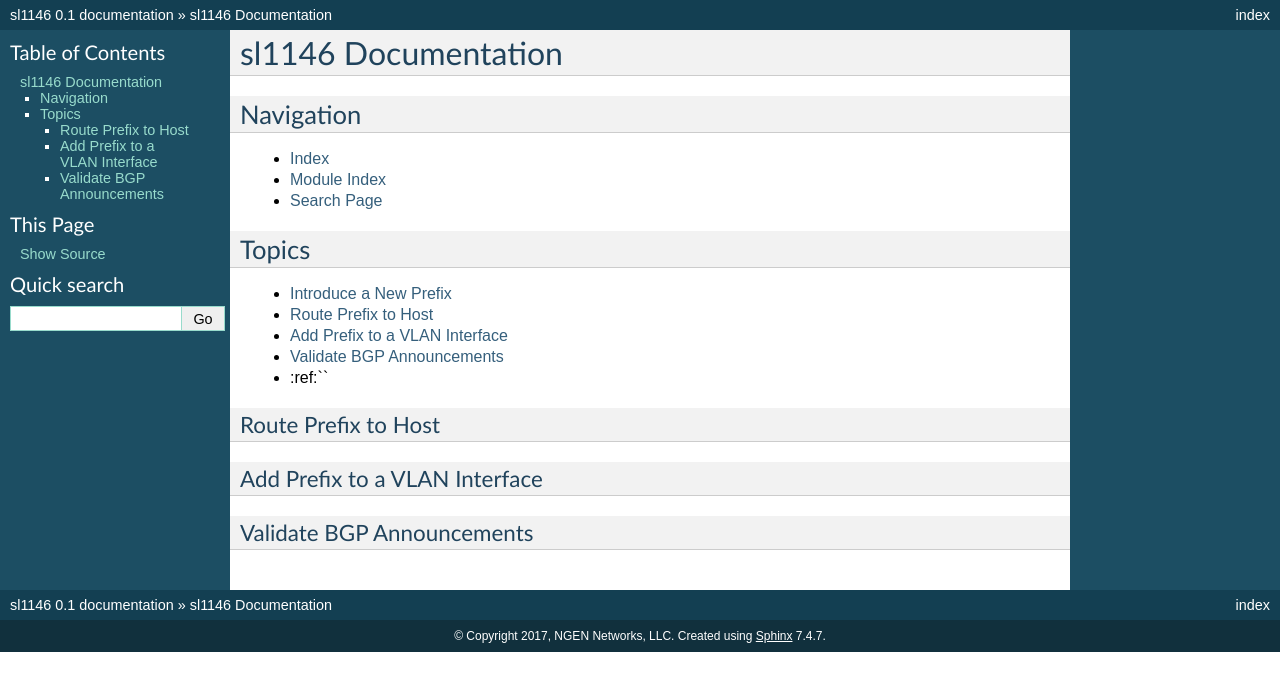
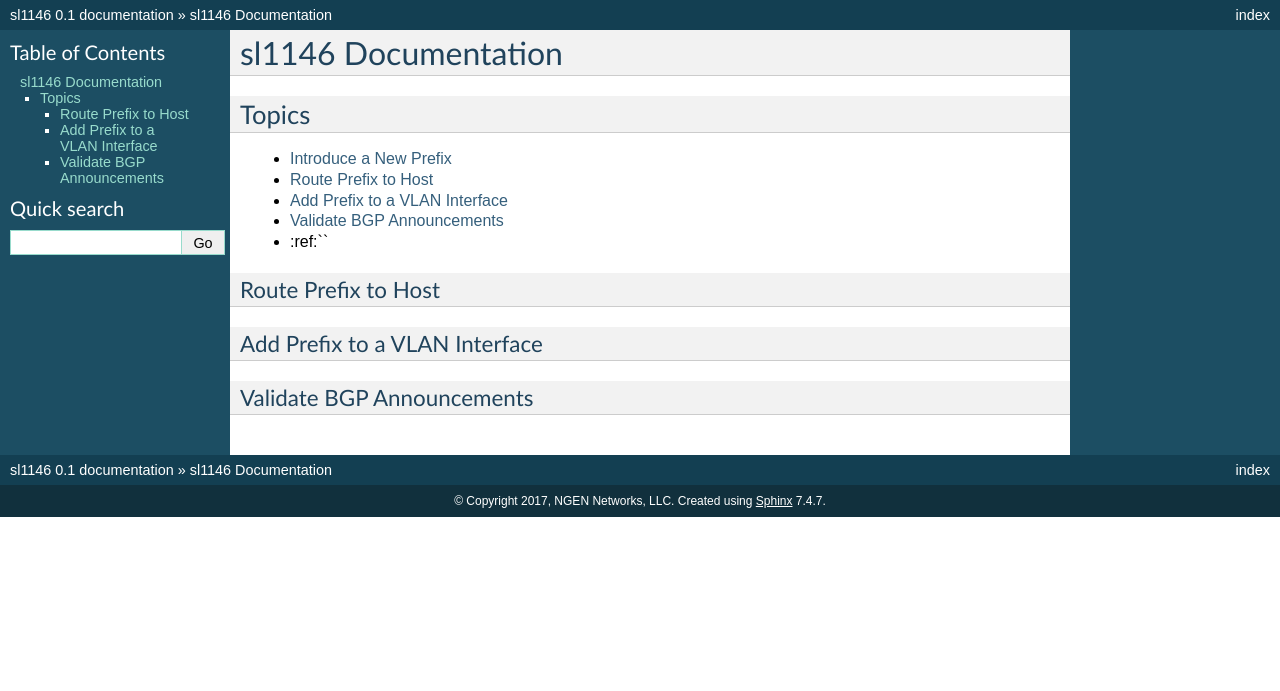
Before and after one commit to ngennetworks/sl1146, a Sphinx documentation site: the page built from docs/source/index.rst, in a window 1280 px wide. Shown: the top 691 px of the page. Built offline with Sphinx 7.4.7, drawn with Linux system fonts in a browser that asks for light colours.

Commit message:
Tweaked nav structure

```diff
--- a/docs/source/conf.py
+++ b/docs/source/conf.py
@@ -26,6 +26,8 @@
 # If your documentation needs a minimal Sphinx version, state it here.
 #
 # needs_sphinx = '1.0'
+
+html_show_sourcelink = False
 
 # Add any Sphinx extension module names here, as strings. They can be
 # extensions coming with Sphinx (named 'sphinx.ext.*') or your custom
--- a/docs/source/index.rst
+++ b/docs/source/index.rst
@@ -5,13 +5,6 @@ sl1146 Documentation
 .. toctree::
    :maxdepth: 4
    :caption: Contents:
-
-
-Navigation
-==================
-* :ref:`genindex`
-* :ref:`modindex`
-* :ref:`search`
 
 Topics
 ======
```
